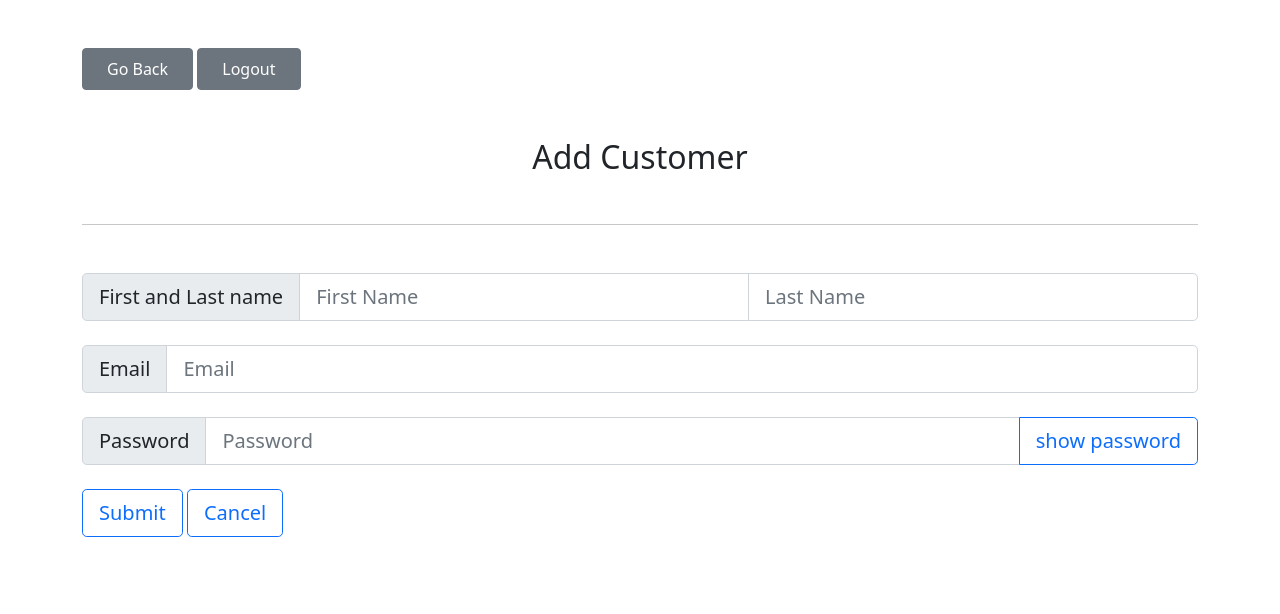
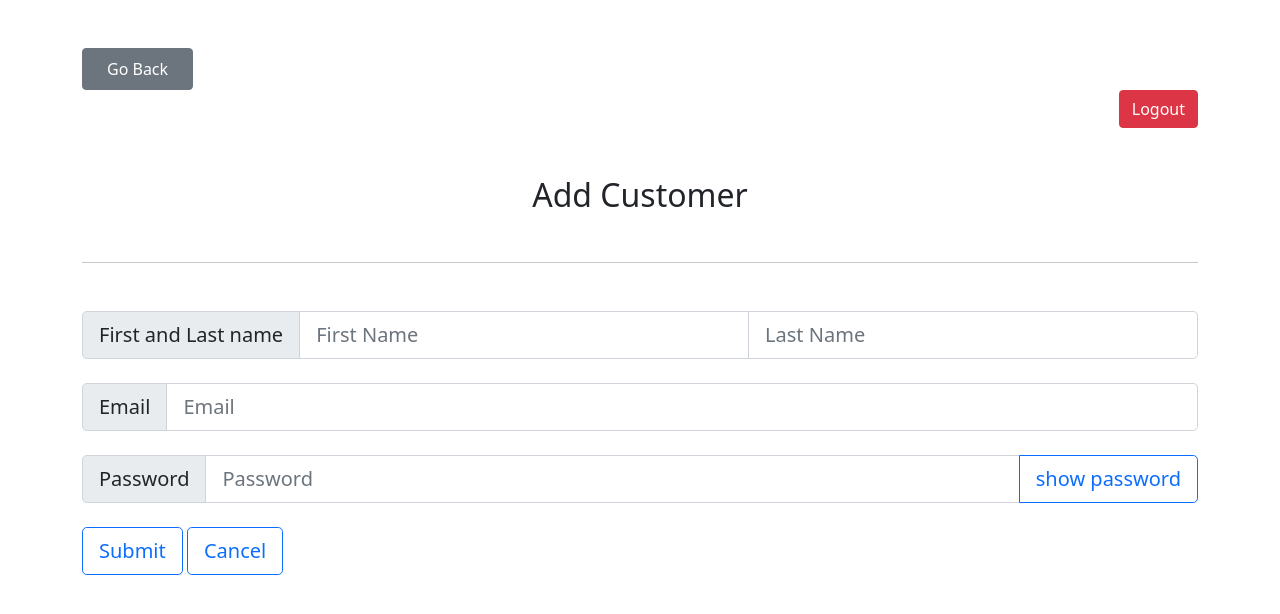
Before and after one commit to valletivarish/monojsp, a Java web app: page /add-customer.jsp in a window 1280 px wide. Shown: the top 614 px of the page. Run offline with Tomcat 11, a stand-in JSP engine, Linux system fonts and the light colour scheme; the visitor is signed in with stand-in values (Sample User, id 1); some libraries are stand-ins or nearby versions.

Commit message:
updated logout button and date time feature in transactions

```diff
--- a/11-bank-application/WebContent/add-customer.jsp
+++ b/11-bank-application/WebContent/add-customer.jsp
@@ -17,7 +17,11 @@
 <body>
 	<div class="container my-5">
 		<a class="btn btn-secondary p-2 px-4" href="admin?command=admin">Go
-			Back</a> <a class="btn btn-secondary p-2 px-4" aria-current="page" href="logout">Logout</a>
+			Back</a>
+		<div class="d-flex justify-content-end">
+			<button onclick="window.location.href='login.jsp'"
+				class="btn btn-danger">Logout</button>
+		</div>
 		<h2 class="text-center my-5">Add Customer</h2>
 		<hr />
 		<form action="admin" method="post">
@@ -28,9 +32,9 @@
 			<div class="input-group input-group-lg mt-5">
 				<span class="input-group-text">First and Last name</span> <input
 					type="text" aria-label="First name" class="form-control"
-					placeholder="First Name" name="fname" /> <input
-					type="text" aria-label="Last name" class="form-control"
-					placeholder="Last Name" name="lname" />
+					placeholder="First Name" name="fname" /> <input type="text"
+					aria-label="Last name" class="form-control" placeholder="Last Name"
+					name="lname" />
 			</div>
 			<div class="input-group flex-nowrap input-group-lg mt-4">
 				<span class="input-group-text" id="addon-wrapping">Email</span> <input
@@ -43,14 +47,14 @@
 					aria-label="Password" aria-describedby="addon-wrapping"
 					name="password" id="password" />
 				<button type="button" class="btn btn-outline-primary"
-					onclick="togglePasswordVisibility()" tabindex="-1">
-					show password</button>
+					onclick="togglePasswordVisibility()" tabindex="-1">show
+					password</button>
 			</div>
 
 			<div class="col-sm-10 my-4">
 				<input type="submit" value="Submit"
-					class="btn btn-outline-primary btn-lg" /> <a
-					href="admin" class="btn btn-outline-primary btn-lg">Cancel</a>
+					class="btn btn-outline-primary btn-lg" /> <a href="admin"
+					class="btn btn-outline-primary btn-lg">Cancel</a>
 			</div>
 		</form>
 	</div>
--- a/11-bank-application/WebContent/edit-profile.jsp
+++ b/11-bank-application/WebContent/edit-profile.jsp
@@ -16,7 +16,10 @@ prefix="c"%>
   <body>
     <div class="container my-5">
       <a class="btn btn-secondary p-2 px-4" href="user?command=user">Go Back</a>
-      <a class="btn btn-secondary p-2 px-4" aria-current="page" href="logout">Logout</a>
+      <div class="d-flex justify-content-end">
+			<button onclick="window.location.href='login.jsp'"
+				class="btn btn-danger">Logout</button>
+		</div>
       <h2 class="text-center my-5">Edit Your details</h2>
       <hr />
       <form action="user" method="post">
--- a/11-bank-application/WebContent/view-customers.jsp
+++ b/11-bank-application/WebContent/view-customers.jsp
@@ -28,7 +28,10 @@ prefix="c"%>
       <a class="btn btn-secondary p-2 px-4" href="admin?command=admin"
         >Go Back</a
       >
-      <a class="btn btn-secondary p-2 px-4" aria-current="page" href="logout">Logout</a>
+      <div class="d-flex justify-content-end">
+			<button onclick="window.location.href='login.jsp'"
+				class="btn btn-danger">Logout</button>
+		</div>
       <h1 class="text-center my-5">Customer Details</h1>
       <form action="admin" method="get">
         <div class="col-sm-10">
```
Also changed, not shown: 11-bank-application/WebContent/new-transaction.jsp (+25 -36 lines), 11-bank-application/WebContent/user-passbook.jsp (+6 -2 lines), 11-bank-application/WebContent/view-transactions.jsp (+11 -5 lines).
